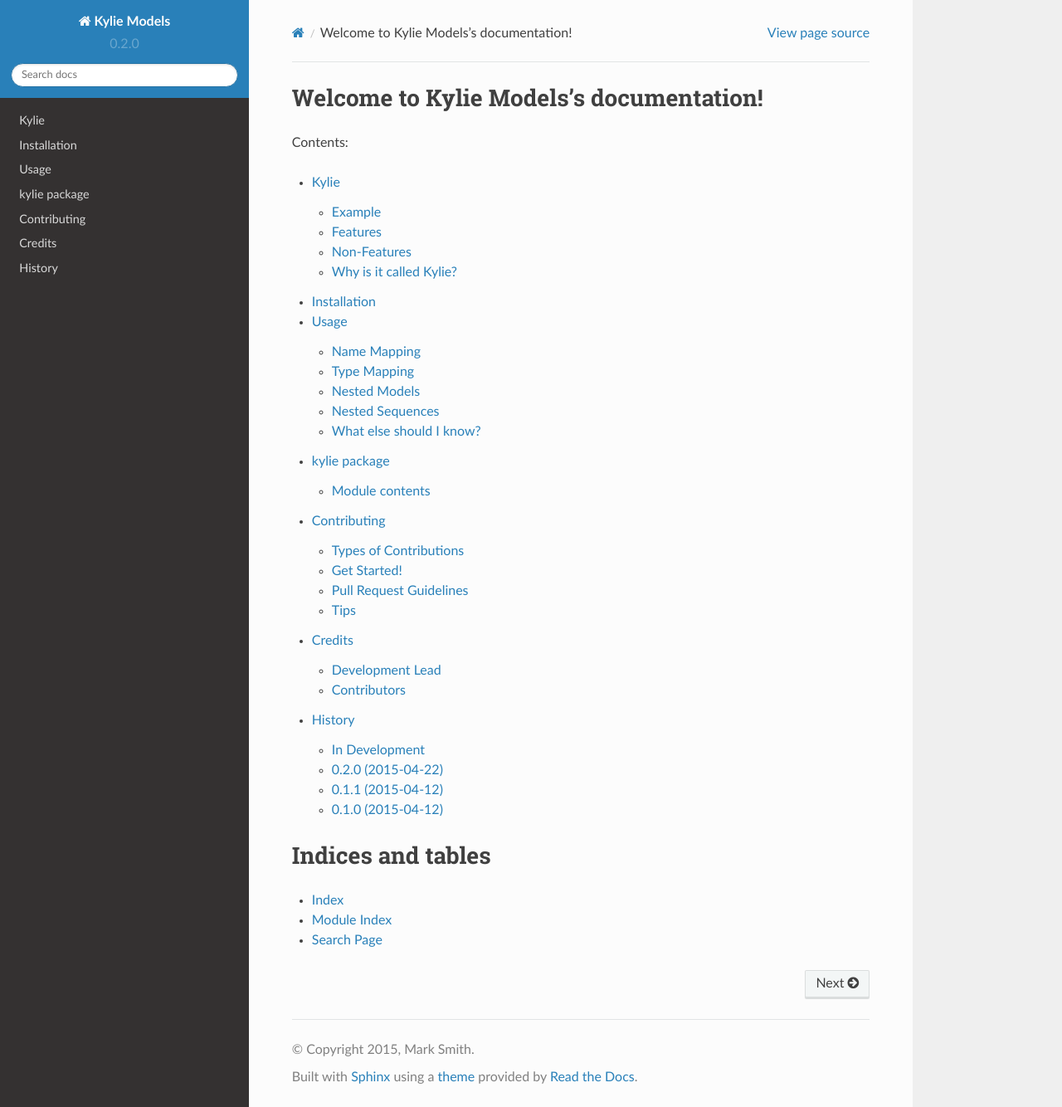
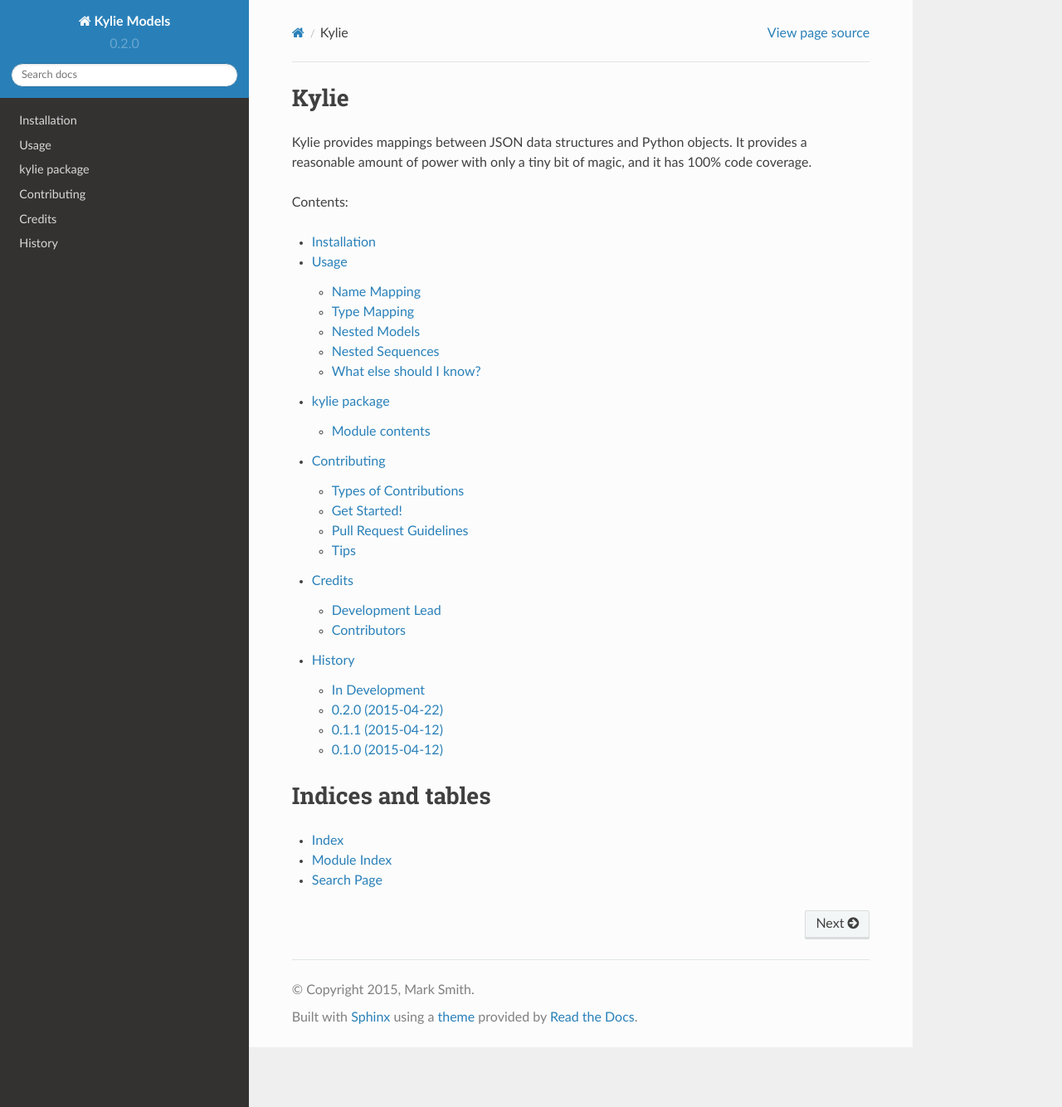
Before and after one commit to judy2k/kylie, a Sphinx documentation site: the page built from docs/index.rst, in a window 1280 px wide and 1334 px high. Shown: the whole window at 83% size. Built offline with Sphinx 7.4.7 and the Read the Docs theme 2.0.0, drawn with Linux system fonts in a browser that asks for light colours.

Commit message:
Documentation improvements.

```diff
--- a/docs/index.rst
+++ b/docs/index.rst
@@ -1,12 +1,15 @@
-Welcome to Kylie Models's documentation!
-========================================
+Kylie
+=====
+
+Kylie provides mappings between JSON data structures and Python objects. It
+provides a reasonable amount of power with only a tiny bit of magic, and it has
+100% code coverage.
 
 Contents:
 
 .. toctree::
    :maxdepth: 2
 
-   readme
    installation
    usage
    kylie
--- a/docs/readme.rst
+++ /dev/null
@@ -1 +0,0 @@
-.. include:: ../README.rst
--- a/docs/usage.rst
+++ b/docs/usage.rst
@@ -62,6 +62,8 @@ attribute called ``animal_id`` instead of ``id``. Result!
 
 This is particularly nice if you're mapping a bunch of keys that use
 *javaNamingConvention* to *python_naming_convention*.
+
+.. _type conversion:
 
 Type Mapping
 ------------
@@ -164,6 +166,10 @@ Now you can store and lists of Wheels with your car::
      <__main__.Wheel at 0x10306bb90>]
 
 
+<sup>*</sup> The `Reliant Robin`_ was a 3-wheeled car.
+
+.. _Reliant Robin: http://en.wikipedia.org/wiki/Reliant_Robin
+
 What else should I know?
 ------------------------
 
```
Also changed, not shown: 1 other file.
